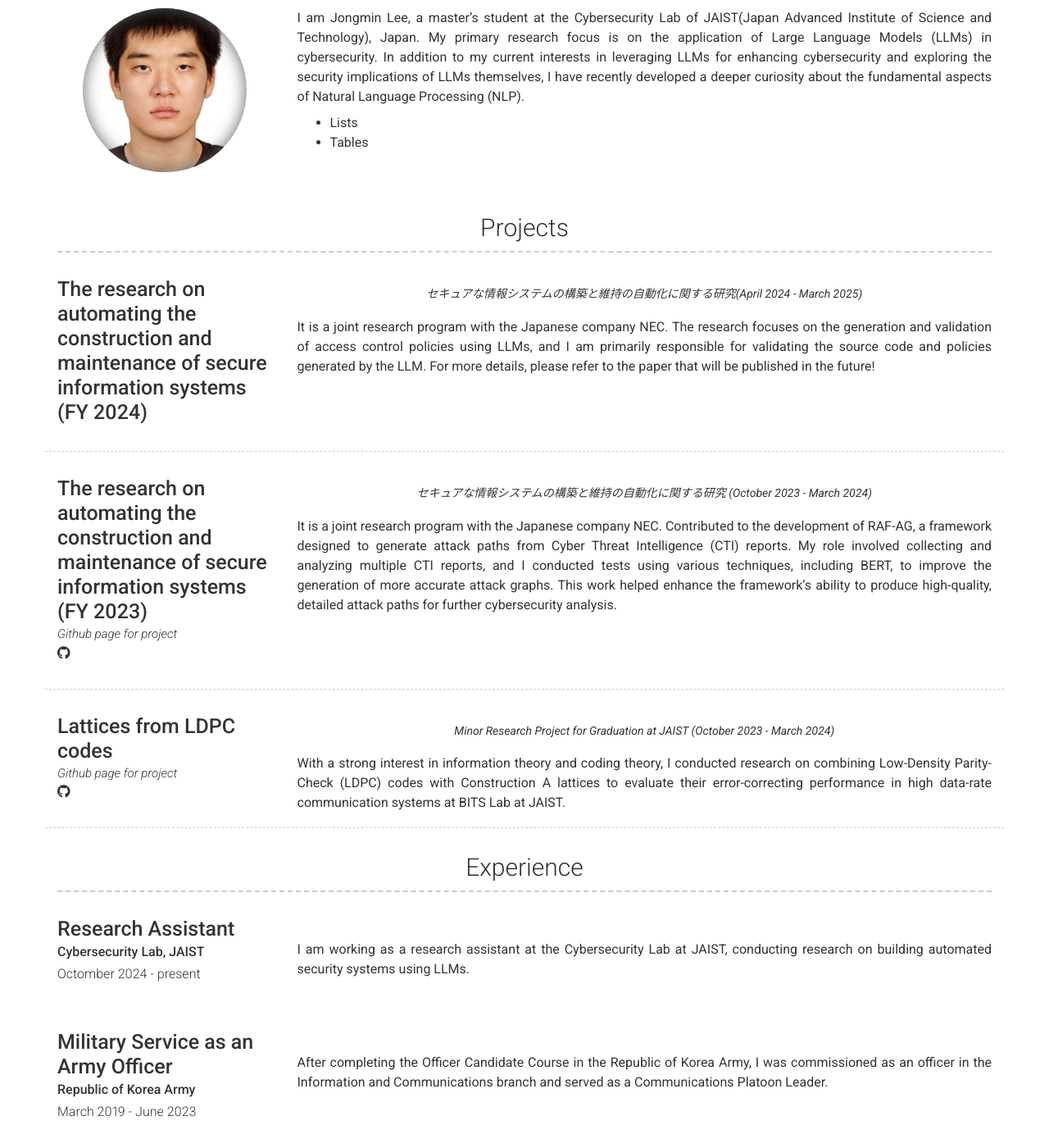
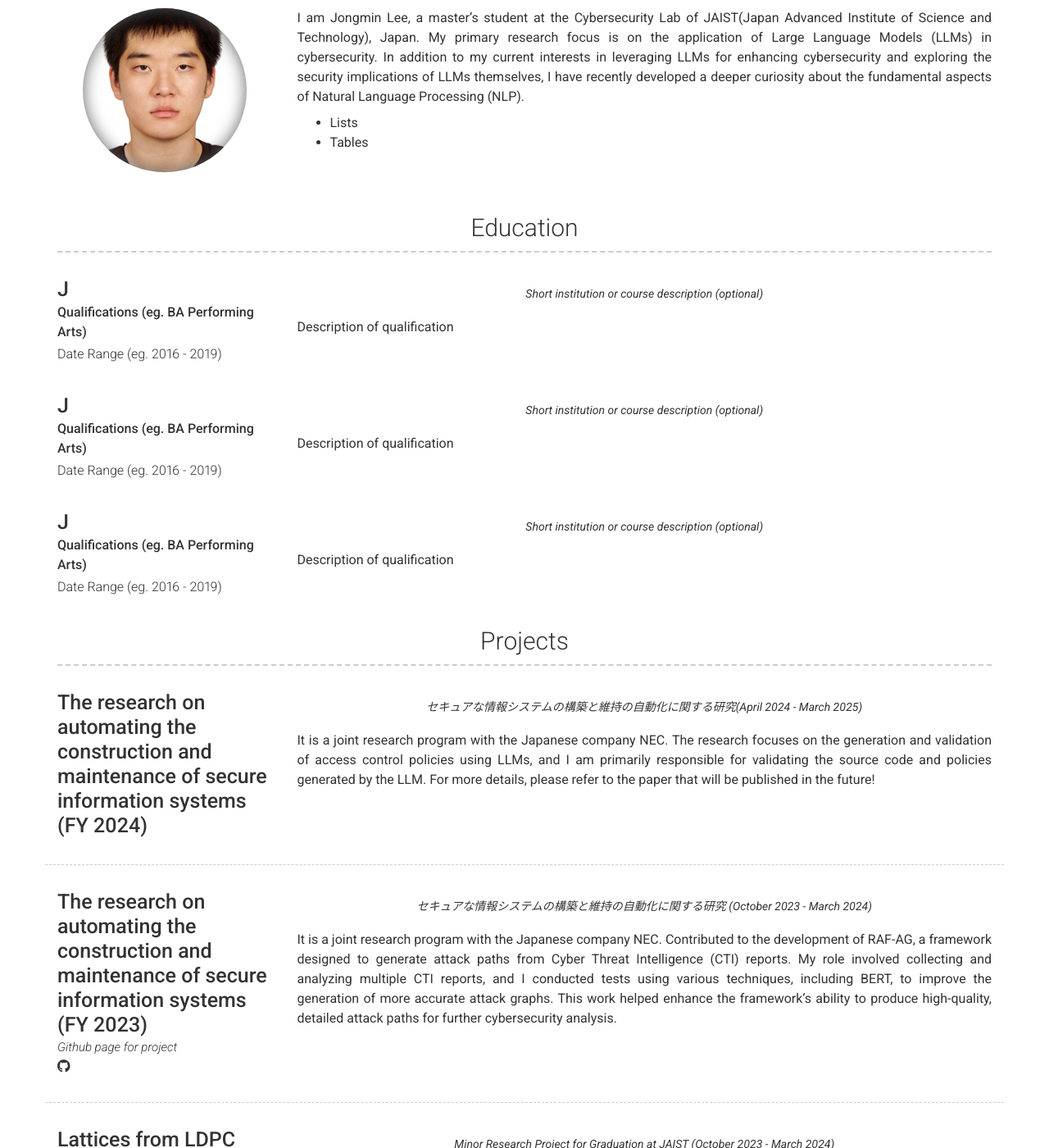
Before and after one commit to strike137/strike137.github.io, a Jekyll site: the page built from index.md, in a window 1280 px wide and 1400 px high, scrolled down 319 px. Shown: the whole window at 82% size. Built offline with Jekyll 4.4.1, drawn with Linux system fonts in a browser that asks for light colours; nearby versions of some CDN libraries; some of the changed text lies outside the part shown.

Commit message:
Update _config.yml

```diff
--- a/_config.yml
+++ b/_config.yml
@@ -40,6 +40,36 @@
     - Tables
 
 content:
+  - title: Education
+    layout: list
+    content:
+      - layout: top-left
+        title: J
+        sub_title: Qualifications (eg. BA Performing Arts)
+        caption: Date Range (eg. 2016 - 2019)
+        quote: >
+          Short institution or course description (optional)
+        description: | # this will include new lines to allow paragraphs
+          Description of qualification
+
+      - layout: top-left
+        title: J
+        sub_title: Qualifications (eg. BA Performing Arts)
+        caption: Date Range (eg. 2016 - 2019)
+        quote: >
+          Short institution or course description (optional)
+        description: | # this will include new lines to allow paragraphs
+          Description of qualification
+
+      - layout: top-left
+        title: J
+        sub_title: Qualifications (eg. BA Performing Arts)
+        caption: Date Range (eg. 2016 - 2019)
+        quote: >
+          Short institution or course description (optional)
+        description: | # this will include new lines to allow paragraphs
+          Description of qualification
+
   - title: Projects # Title for the section
     layout: list # Type of content section (list/text)
     content:
@@ -109,17 +139,6 @@
         description: | # this will include new lines to allow paragraphs
           I conducted research on photocatalysis and eco-friendly semiconductor devices for three years at the Oxide Material and Physics Laboratory at Hankuk University of Foreign Studies.
 
-  - title: Education
-    layout: list
-    content:
-      - layout: top-right
-        title: J
-        sub_title: Qualifications (eg. BA Performing Arts)
-        caption: Date Range (eg. 2016 - 2019)
-        quote: >
-          Short institution or course description (optional)
-        description: | # this will include new lines to allow paragraphs
-          Description of qualification
 
   - title: A Little More About Me
     layout: text
```
